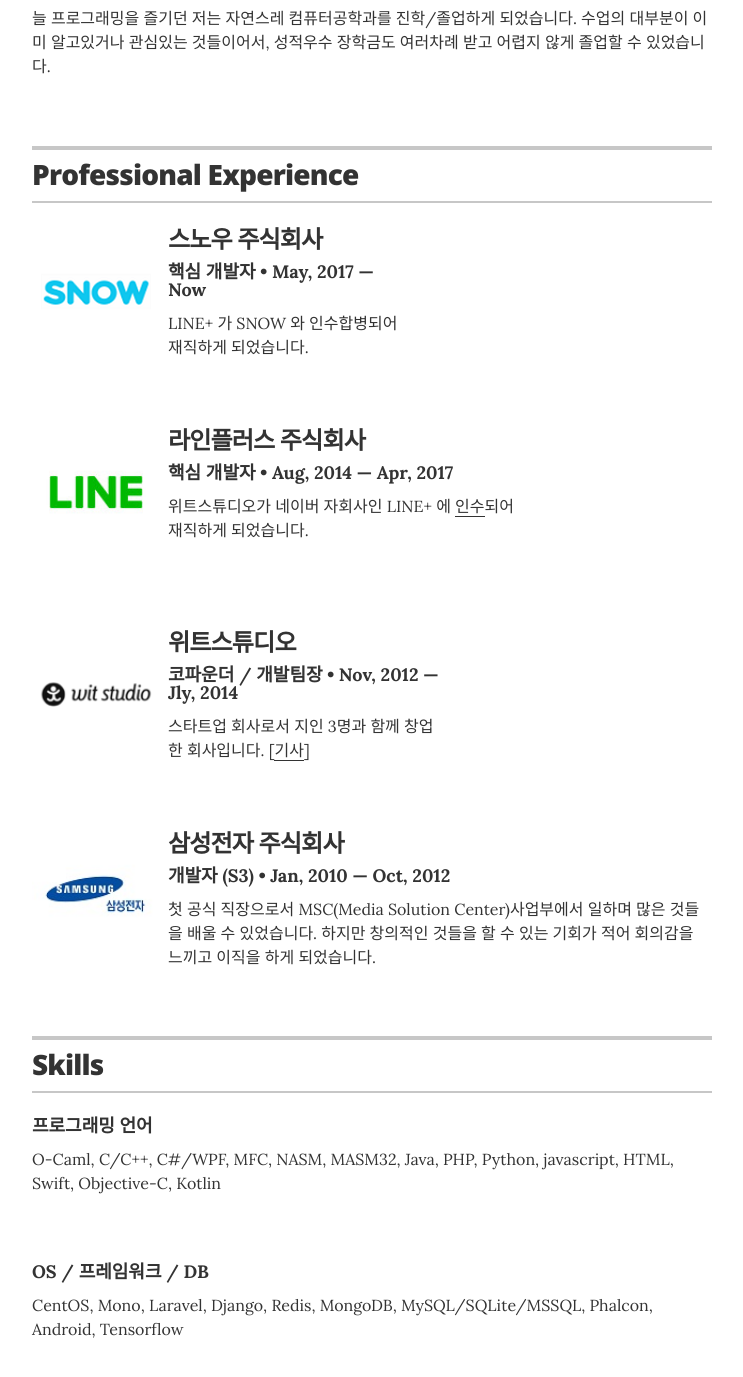
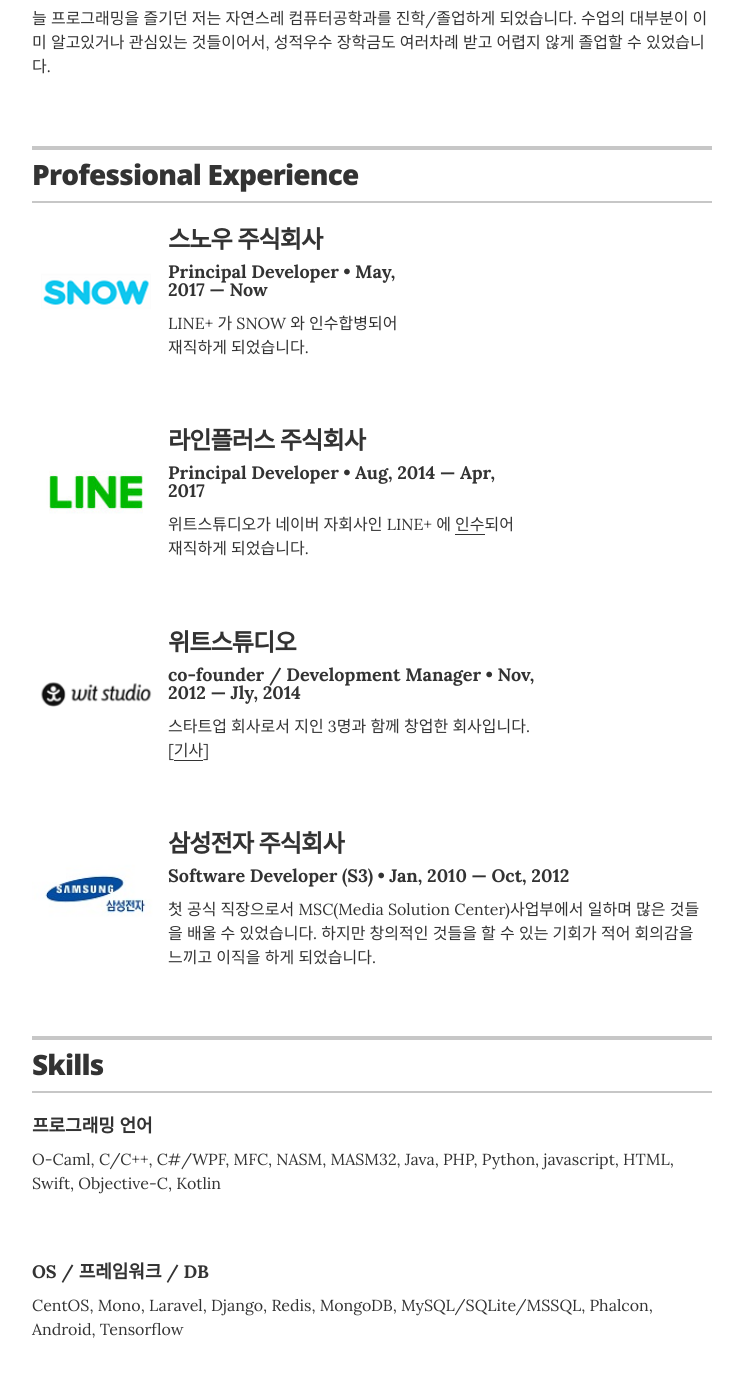
Before and after one commit to und3rs/resume_kr, a Jekyll site: the page built from index.html, in a window 1280 px wide and 1400 px high, scrolled down 735 px. Shown: the top 1377 px of the window, without its empty margins (268-1011 px from the left). Built offline with Jekyll 4.4.1, drawn with Linux system fonts in a browser that asks for light colours.

Commit message:
Update experience.yml

```diff
--- a/_data/experience.yml
+++ b/_data/experience.yml
@@ -3,7 +3,7 @@
 - company: 스노우 주식회사
   ci: ./corp/snow.png
   url: https://snowcorp.com
-  position: 핵심 개발자
+  position: Principal Developer
   duration:  May, 2017  &mdash; Now
   summary: LINE+ 가 SNOW 와 인수합병되어 재직하게 되었습니다.
 
@@ -11,7 +11,7 @@
 - company: 라인플러스 주식회사
   ci: ./corp/line.jpg
   url: https://linepluscorp.com
-  position: 핵심 개발자
+  position: Principal Developer
   duration:  Aug, 2014  &mdash; Apr, 2017
   summary: 위트스튜디오가 네이버 자회사인 LINE+ 에 <a href="https://news.joins.com/article/15376773" target="_blank">인수</a>되어 재직하게 되었습니다.
 
@@ -19,7 +19,7 @@
 - company: 위트스튜디오
   ci: ./corp/witstudio.png
   url: https://witstudio.tistory.com
-  position: 코파운더 / 개발팀장
+  position: co-founder / Development Manager
   duration:  Nov, 2012  &mdash; Jly, 2014
   summary: 스타트업 회사로서 지인 3명과 함께 창업한 회사입니다. [<a href="http://news.hankyung.com/article/2013080438211" target="_blank">기사</a>]
 
@@ -27,6 +27,6 @@
 - company: 삼성전자 주식회사
   ci: ./corp/samsung.jpg
   url: https://www.samsung.com/sec
-  position: 개발자 (S3)
+  position: Software Developer (S3)
   duration:  Jan, 2010  &mdash; Oct, 2012
   summary: 첫 공식 직장으로서 MSC(Media Solution Center)사업부에서 일하며 많은 것들을 배울 수 있었습니다. 하지만 창의적인 것들을 할 수 있는 기회가 적어 회의감을 느끼고 이직을 하게 되었습니다.
```
